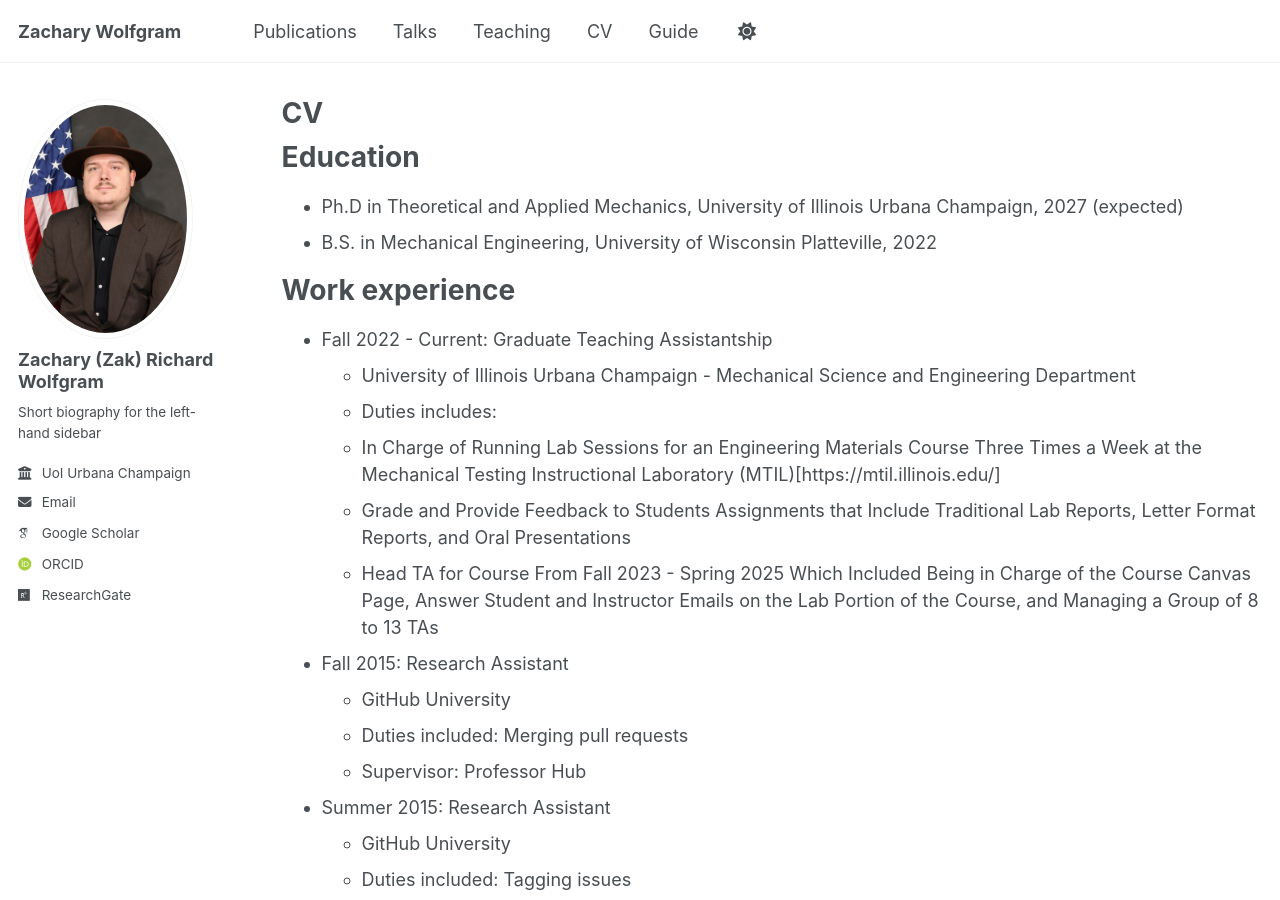
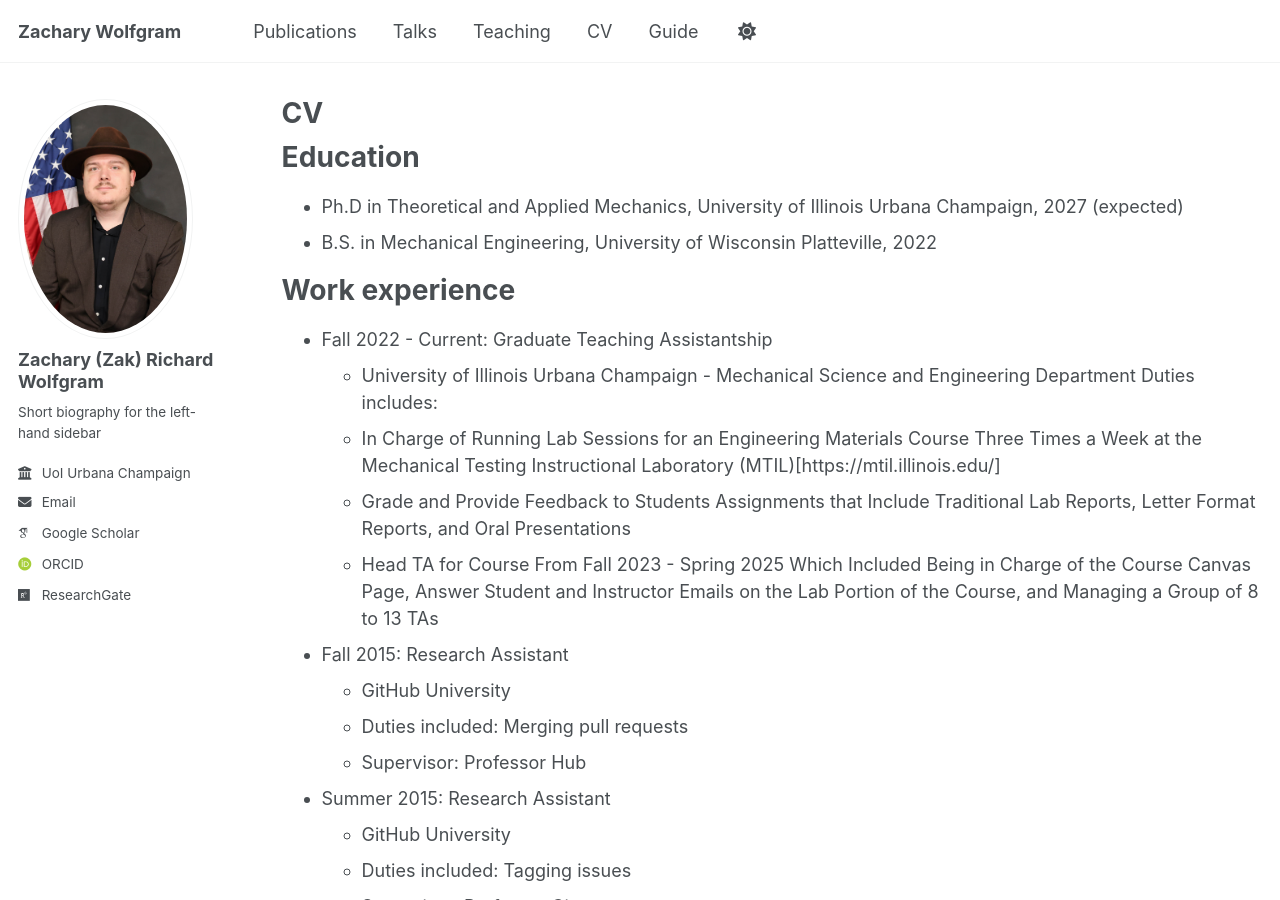
Before and after one commit to ZWolfgram/Zwolfgram.github.io, a Jekyll site: the page built from _pages/cv.md, in a window 1280 px wide and 900 px high. Built offline with Jekyll 4.4.1, drawn with Linux system fonts in a browser that asks for light colours; some web fonts are replaced.

Commit message:
Update cv.md

```diff
--- a/_pages/cv.md
+++ b/_pages/cv.md
@@ -18,7 +18,7 @@ Work experience
 ======
 * Fall 2022 - Current: Graduate Teaching Assistantship
   * University of Illinois Urbana Champaign - Mechanical Science and Engineering Department
-  * Duties includes:
+    Duties includes:
   * In Charge of Running Lab Sessions for an Engineering Materials Course Three Times a Week at the Mechanical Testing Instructional Laboratory (MTIL)[https://mtil.illinois.edu/]
   * Grade and Provide Feedback to Students Assignments that Include Traditional Lab Reports, Letter Format Reports, and Oral Presentations
   * Head TA for Course From Fall 2023 - Spring 2025 Which Included Being in Charge of the Course Canvas Page, Answer Student and Instructor Emails on the Lab Portion of the Course, and Managing a Group of 8 to 13 TAs
```
